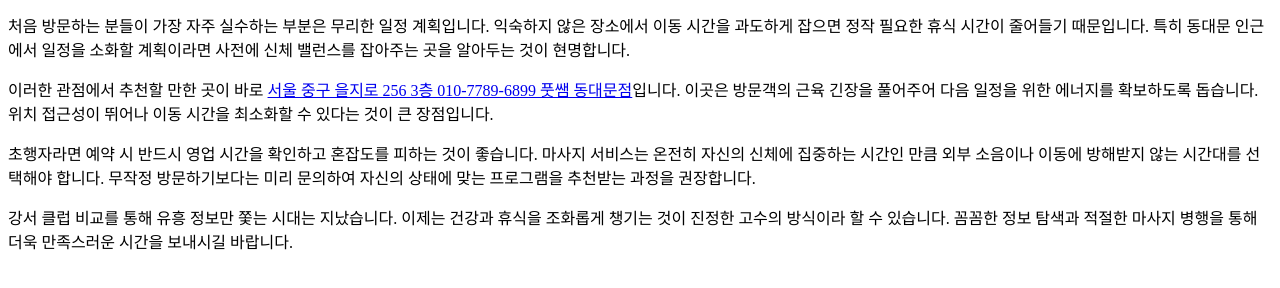
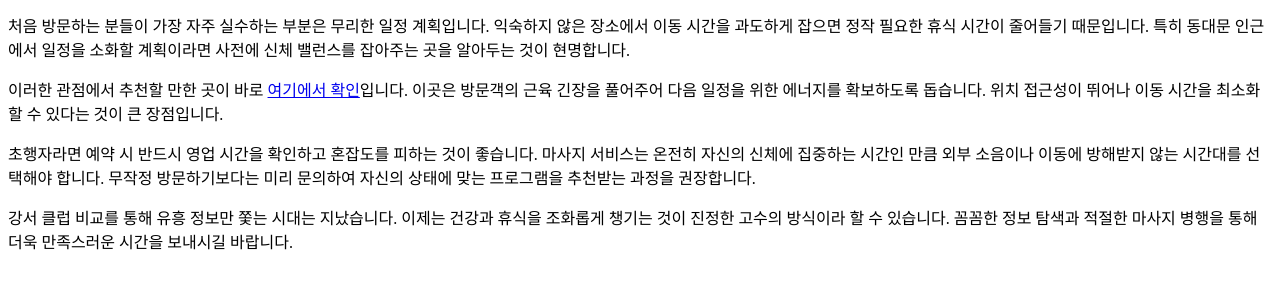
Before and after one commit to tidalhss-star/bp-t3b05-gs-club-cmp-1, a plain HTML site: page posts/gemini-coverage-20260719-0289.html in a window 1280 px wide. Shown: the part 140-428 px from the top of the page. Drawn offline with Linux system fonts and the light colour scheme.

Commit message:
deploy: garbage-free snapshot 2026-07-27T00:35:57.753Z

```diff
--- a/posts/gemini-coverage-20260719-0289.html
+++ b/posts/gemini-coverage-20260719-0289.html
@@ -11,7 +11,7 @@
     <h1>강서 클럽 비교 분석하며 살펴보는 동대문 풋쌤 마사지 이용 안내</h1>
     <p>화려한 밤 문화를 즐기다 보면 체력 소모가 상당하다는 것을 느끼게 됩니다. 많은 이들이 강서 클럽 비교를 통해 효율적인 동선을 고민하지만, 정작 중요한 것은 활동 이후의 신체 회복입니다. 단순히 유흥을 즐기는 것을 넘어 피로를 관리하는 지혜가 필요한 시점입니다.</p>
     <p>처음 방문하는 분들이 가장 자주 실수하는 부분은 무리한 일정 계획입니다. 익숙하지 않은 장소에서 이동 시간을 과도하게 잡으면 정작 필요한 휴식 시간이 줄어들기 때문입니다. 특히 동대문 인근에서 일정을 소화할 계획이라면 사전에 신체 밸런스를 잡아주는 곳을 알아두는 것이 현명합니다.</p>
-    <p>이러한 관점에서 추천할 만한 곳이 바로 <a class="anchor-link" href="https://euljiro-body-care.mapo-room-guide.xyz/" data-bpaas-link-target="t1-campaign-mqw1w2qy-5klg">서울 중구 을지로 256 3층 010-7789-6899 풋쌤 동대문점</a>입니다. 이곳은 방문객의 근육 긴장을 풀어주어 다음 일정을 위한 에너지를 확보하도록 돕습니다. 위치 접근성이 뛰어나 이동 시간을 최소화할 수 있다는 것이 큰 장점입니다.</p>
+    <p>이러한 관점에서 추천할 만한 곳이 바로 <a class="anchor-link" href="https://brief.cheongdam-shirts-zone.xyz/posts/myth-001-1fyg7z9.html" data-bpaas-link-target="t1-campaign-mqw1w2qy-5klg">여기에서 확인</a>입니다. 이곳은 방문객의 근육 긴장을 풀어주어 다음 일정을 위한 에너지를 확보하도록 돕습니다. 위치 접근성이 뛰어나 이동 시간을 최소화할 수 있다는 것이 큰 장점입니다.</p>
     <p>초행자라면 예약 시 반드시 영업 시간을 확인하고 혼잡도를 피하는 것이 좋습니다. 마사지 서비스는 온전히 자신의 신체에 집중하는 시간인 만큼 외부 소음이나 이동에 방해받지 않는 시간대를 선택해야 합니다. 무작정 방문하기보다는 미리 문의하여 자신의 상태에 맞는 프로그램을 추천받는 과정을 권장합니다.</p>
     <p>강서 클럽 비교를 통해 유흥 정보만 쫓는 시대는 지났습니다. 이제는 건강과 휴식을 조화롭게 챙기는 것이 진정한 고수의 방식이라 할 수 있습니다. 꼼꼼한 정보 탐색과 적절한 마사지 병행을 통해 더욱 만족스러운 시간을 보내시길 바랍니다.</p>
 </body>
```
